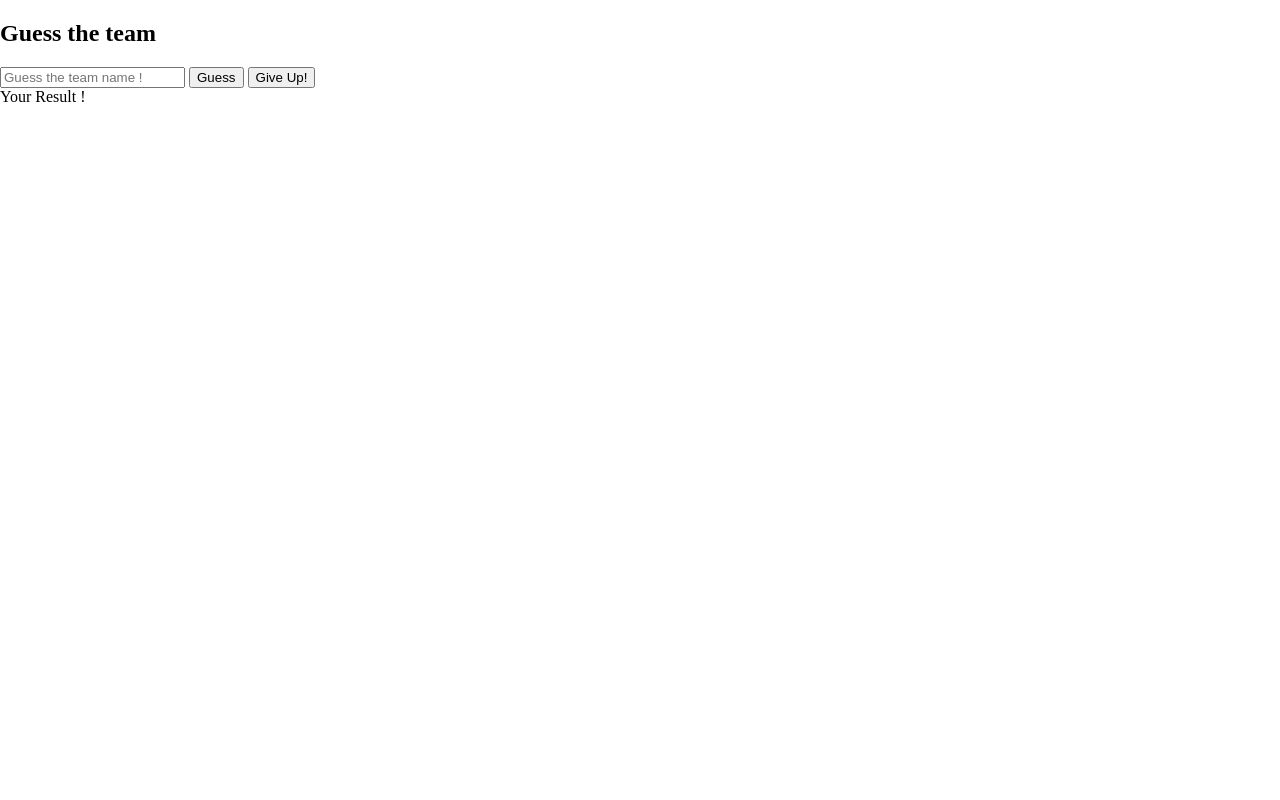
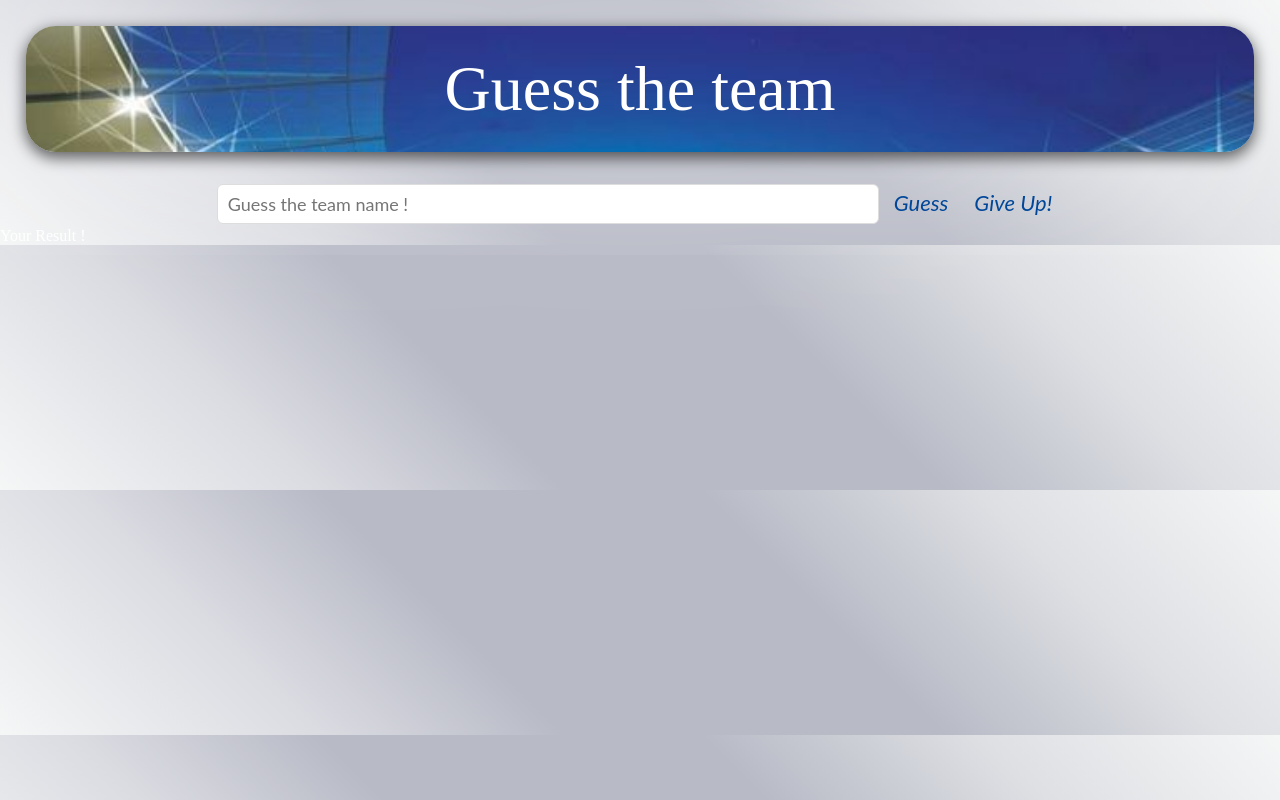
Before and after one commit to FACG2/Guess-the-Team, a website: page index.html in a window 1280 px wide. Drawn offline with Linux system fonts and the light colour scheme; no server answers.

Commit message:
edit dom and style

```diff
--- a/js/dom.js
+++ b/js/dom.js
@@ -1,7 +1,15 @@
 (function() {
   teamName.getRandomTeam(function(team) {
     loadDoc(team,function(gifs){
-      console.log(gifs);
+    var gifcontainer = document.getElementsByClassName("gifimages")[0];
+console.log(gifs);
+    gifs.forEach(function(gif,i){
+    var newdiv = document.createElement("img");
+    newdiv.src = gif.images.fixed_height_small.url;
+    //console.log(gif.embed_url);
+    newdiv.classList.add("gif"+i);
+    gifcontainer.appendChild(newdiv);
+    })
     })
   });
 })();
--- a/style.css
+++ b/style.css
@@ -1,6 +1,61 @@
 body {
   margin:0 auto;
+  background: #f5f6f6; /* Old browsers */
+  background: -moz-linear-gradient(45deg, #f5f6f6 0%, #dbdce2 21%, #b8bac6 37%, #b8bac6 48%, #b8bac6 62%, #dddfe3 80%, #f5f6f6 100%); /* FF3.6-15 */
+  background: -webkit-linear-gradient(45deg, #f5f6f6 0%,#dbdce2 21%,#b8bac6 37%,#b8bac6 48%,#b8bac6 62%,#dddfe3 80%,#f5f6f6 100%); /* Chrome10-25,Safari5.1-6 */
+  background: linear-gradient(45deg, #f5f6f6 0%,#dbdce2 21%,#b8bac6 37%,#b8bac6 48%,#b8bac6 62%,#dddfe3 80%,#f5f6f6 100%); /* W3C, IE10+, FF16+, Chrome26+, Opera12+, Safari7+ */
+  color: white;
+  font-family: 'Bree Serif', serif;
 }
-.first-sec{
+.main-header{
   background-image: url(mmm3.jpg);
+  background-repeat: no-repeat;
+  background-size: cover;
+  border-radius: 30px;
+  margin: 2%;
+  padding: 3%;
+  -webkit-box-shadow: 0 5px 15px 1px rgba(0, 0, 0, 0.6), 0 0 200px 1px rgba(255, 255, 255, 0.5);
+  box-shadow: 0 5px 15px 1px rgba(0, 0, 0, 0.6), 0 0 200px 1px rgba(255, 255, 255, 0.5);
 }
+h2 {
+  line-height: 50px;
+  font-size: 4em;
+  color: white;
+  text-align: center;
+  margin: 0 auto;
+  font-weight: 400;
+}
+input[type="text"] {
+  margin: 0;
+  font-size: 18px;
+  line-height: 18px;
+  height: 18px;
+  width: 80vh;
+  padding: 10px;
+  border: 1px solid #ddd;
+  background: #fff;
+  border-radius: 6px;
+  font-family: Lato, sans-serif;
+  color: #888;
+}
+button {
+  background: none;
+  border: 0px;
+  color: #004799;
+  font-size: 22px;
+  font-style: oblique;
+  margin: 0;
+  font-family: Lato, sans-serif;
+  cursor: pointer;
+  padding: 11px;
+}
+button:hover {
+  color: #0FC57C;
+}
+.guess-sec{
+  display: block;
+  text-align: center;
+}
+container{
+  display: flex;
+}
```
